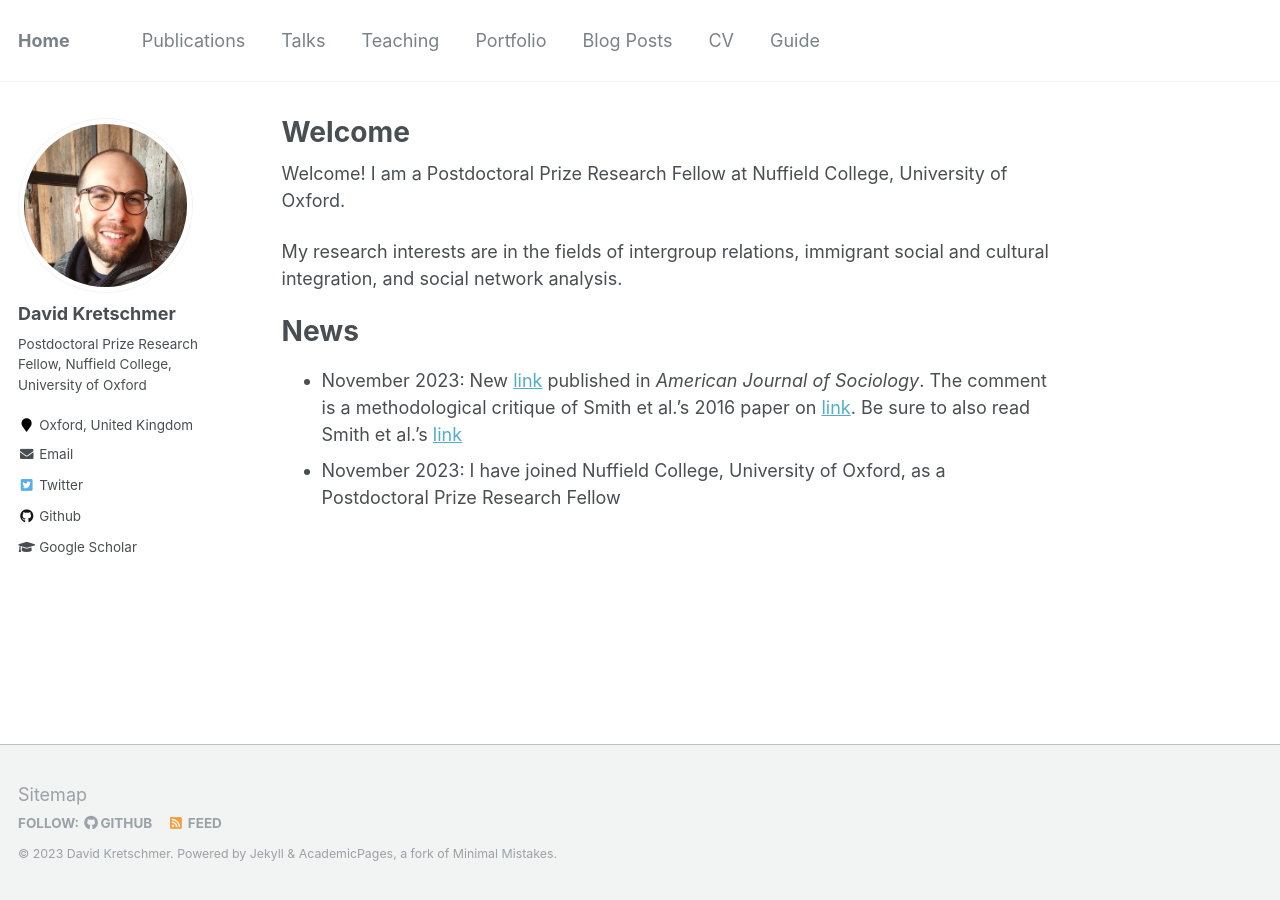
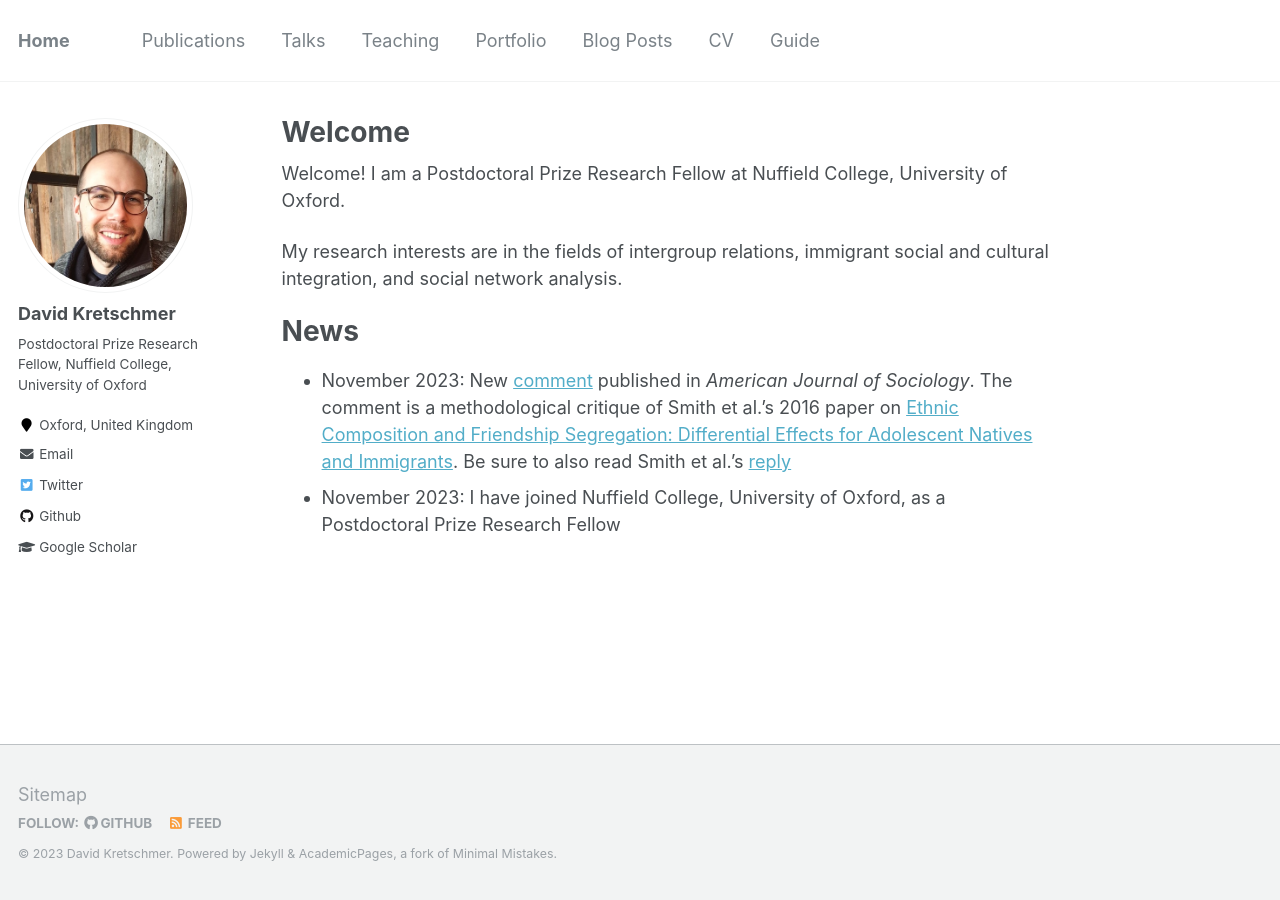
Before and after one commit to DavidKretschmer/davidkretschmer.github.io, a Jekyll site: the page built from _pages/about.md, in a window 1280 px wide. Built offline with Jekyll 4.4.1, drawn with Linux system fonts in a browser that asks for light colours.

Commit message:
New commit

```diff
--- a/_pages/about.md
+++ b/_pages/about.md
@@ -16,5 +16,5 @@ My research interests are in the fields of intergroup relations, immigrant socia
 News
 ======
 
-- November 2023: New [link](https://www.journals.uchicago.edu/doi/full/10.1086/727823 "comment") published in _American Journal of Sociology_. The comment is a methodological critique of Smith et al.'s 2016 paper on [link](https://www.journals.uchicago.edu/doi/full/10.1086/684032 "_Ethnic Composition and Friendship Segregation: Differential Effects for Adolescent Natives and Immigrants_"). Be sure to also read Smith et al.'s [link](https://www.journals.uchicago.edu/doi/10.1086/727858 "reply")
+- November 2023: New [comment](https://www.journals.uchicago.edu/doi/full/10.1086/727823) published in _American Journal of Sociology_. The comment is a methodological critique of Smith et al.'s 2016 paper on [Ethnic Composition and Friendship Segregation: Differential Effects for Adolescent Natives and Immigrants](https://www.journals.uchicago.edu/doi/full/10.1086/684032). Be sure to also read Smith et al.'s [reply](https://www.journals.uchicago.edu/doi/10.1086/727858)
 - November 2023: I have joined Nuffield College, University of Oxford, as a Postdoctoral Prize Research Fellow
```
